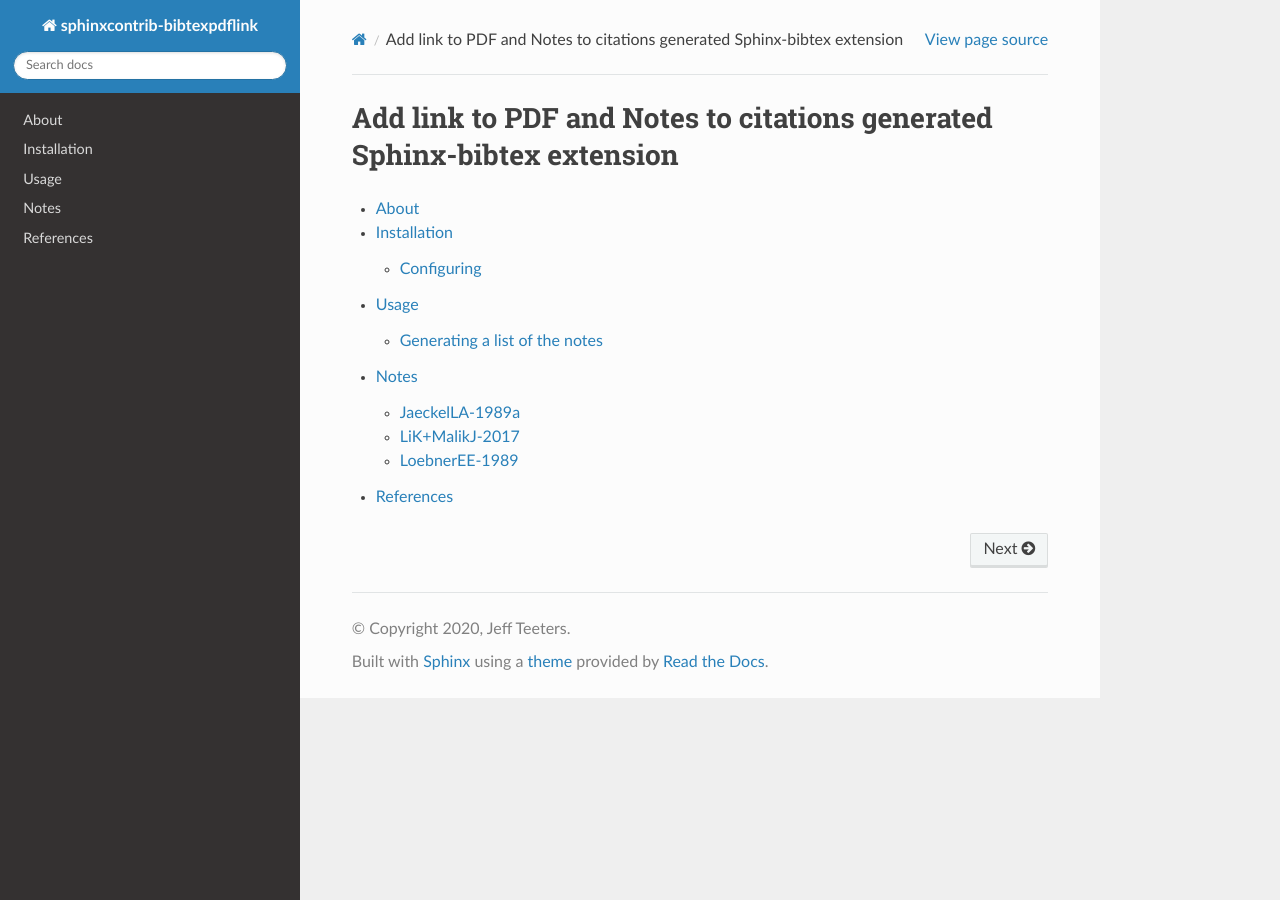
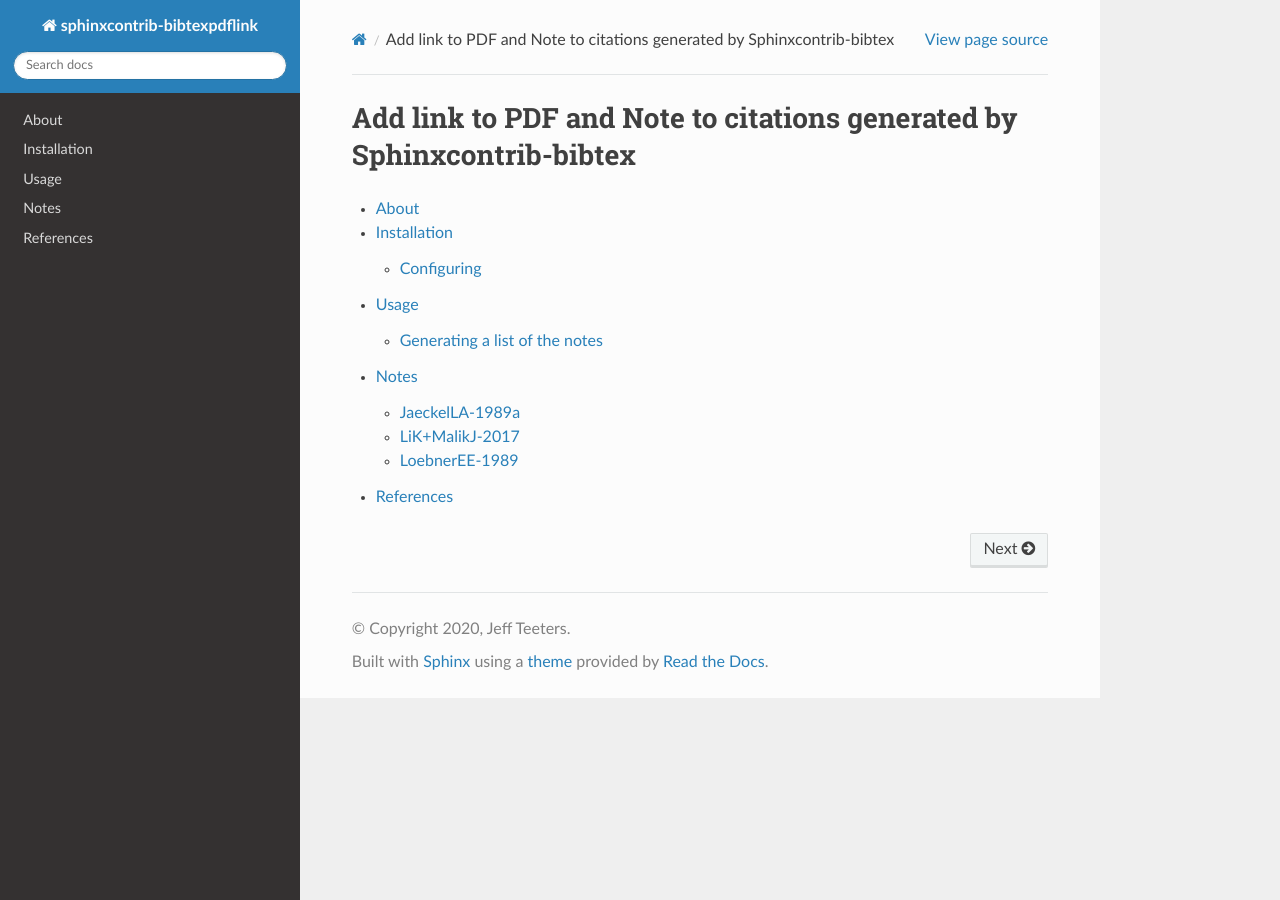
Before and after one commit to jeffteeters/sphinxcontrib-bibtexpdflink, a Sphinx documentation site: the page built from docs/source/index.rst, in a window 1280 px wide. Built offline with Sphinx 7.4.7 and the Read the Docs theme 2.0.0, drawn with Linux system fonts in a browser that asks for light colours.

Commit message:
update title on index page

```diff
--- a/docs/source/index.rst
+++ b/docs/source/index.rst
@@ -1,5 +1,5 @@
-Add link to PDF and Notes to citations generated Sphinx-bibtex extension
-========================================================================
+Add link to PDF and Note to citations generated by Sphinxcontrib-bibtex
+=======================================================================
 
 .. toctree::
    about
```
